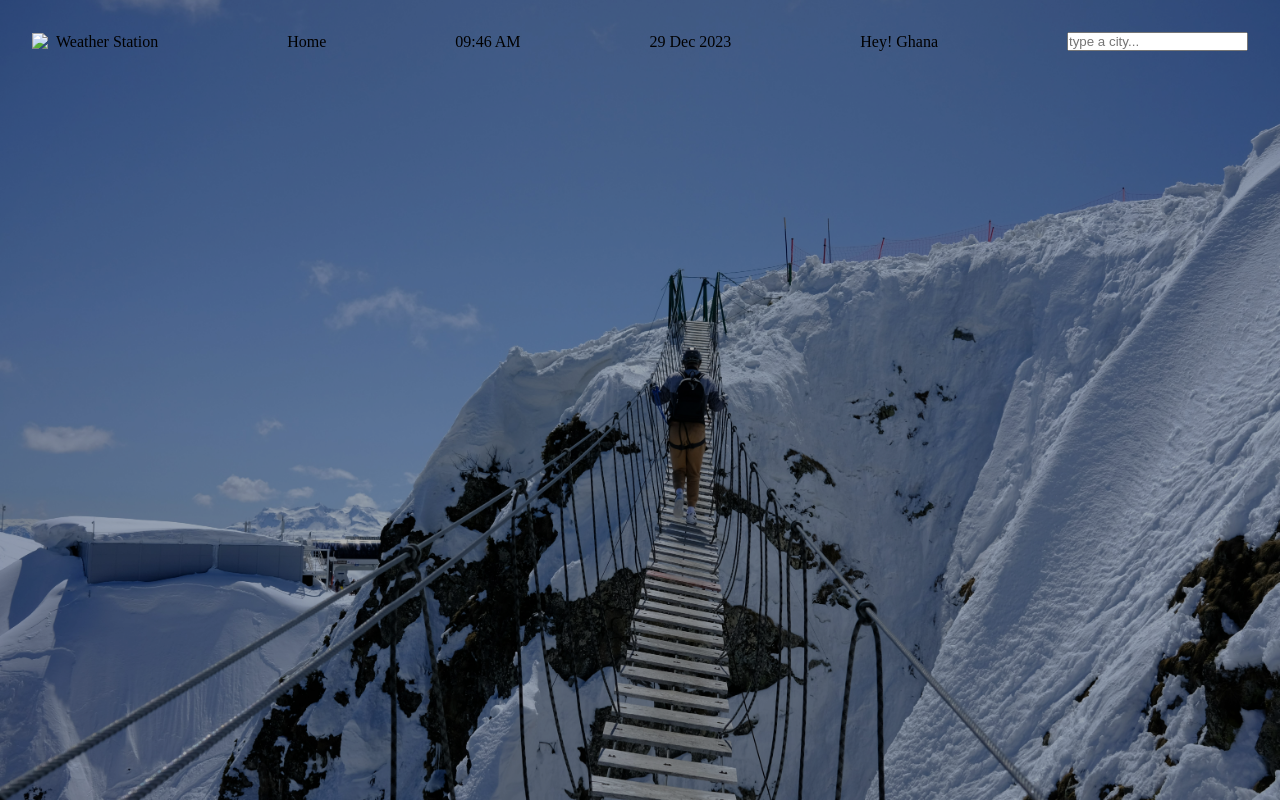
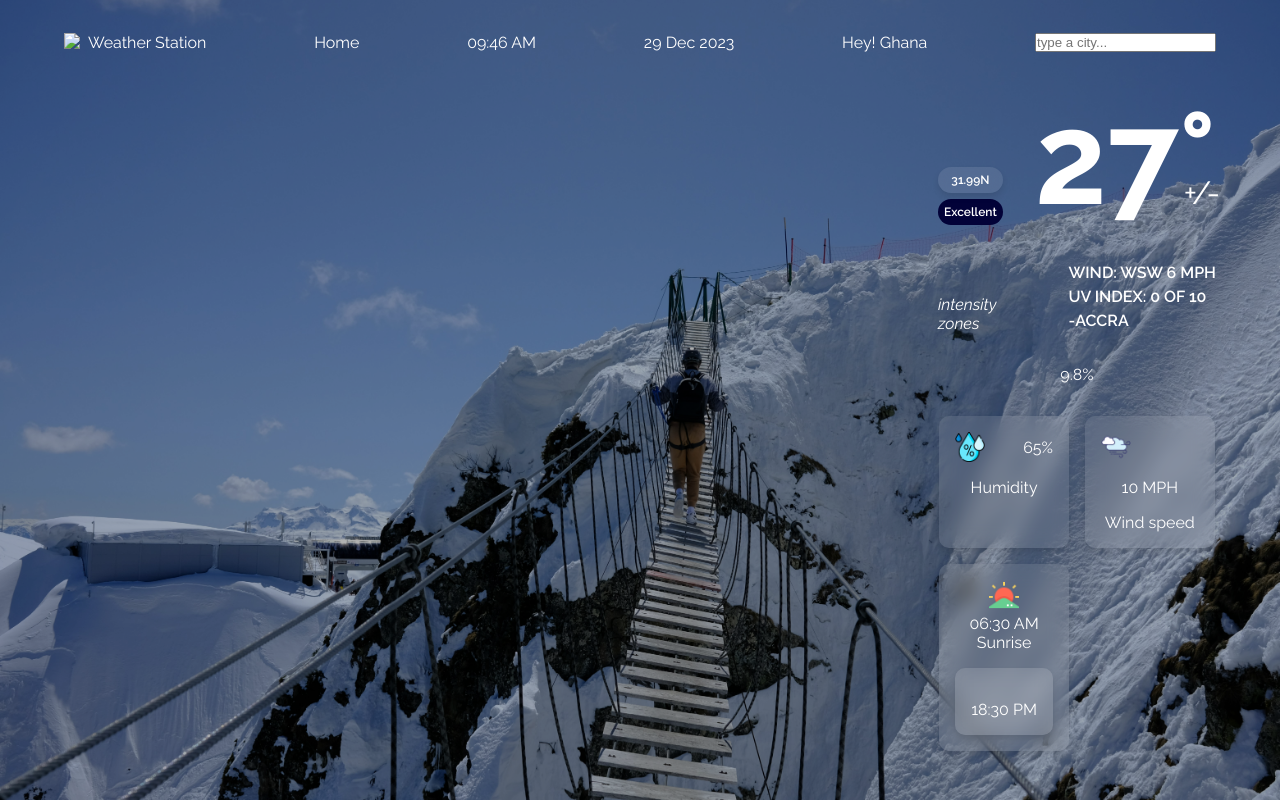
Before and after one commit to albert-bagyo/WIEM, a Flask app: template templates/index.html in a window 1280 px wide. Run offline with Flask 3, Linux system fonts and the light colour scheme; the template is opened without the code that fills it, so the values that code supplies are empty; some libraries are stand-ins or nearby versions.

Commit message:
add major weather conditions

```diff
--- a/static/styles.css
+++ b/static/styles.css
@@ -17,6 +17,9 @@ body {
     box-shadow: inset 0 0 0 2000px rgba(0, 0, 0, 0.3);
     width: 100%;
     height: 100vh;
+    font-family: 'Raleway', sans-serif;
+    padding: 0 4em;
+    color: #fff;
 }
 
 .nav--bar {
@@ -24,10 +27,149 @@ body {
     display: flex;
     justify-content: space-between;
     align-items: center;
-    padding: 2em;
+    padding: 2em 0;
 }
 
 .logo {
     display: flex;
     gap: .5em;
 }
+
+.content {
+    width: 100%;
+    display: flex;
+    justify-content: space-between;
+    align-items: center;
+}
+
+.content .content-right {
+    display: flex;
+    flex-direction: column;
+    gap: 2em;
+}
+
+.weather--data {
+    display: flex;
+    flex-direction: column;
+    gap: 1em;
+}
+
+.temp--condition {
+    display: flex;
+    align-items: baseline;
+    gap: 2em;
+}
+
+.temp--condition .condition{
+    position: relative;
+    top: -20px;
+}
+
+.temp--condition .condition p {
+    border-radius: 20px;
+    text-align: center;
+    padding: .5em;
+    font-size: .75rem;
+    font-weight: 600;
+}
+
+.temp--condition .condition p:first-child {
+    background-color: rgba(255, 255, 255, 0.1);
+    backdrop-filter: blur(10px);
+    box-shadow: 0 4px 6px rgba(0, 0, 0, 0.1);
+    margin-bottom: .5em;
+}
+
+.temp--condition .condition p:last-child {
+    background-color: rgb(2, 2, 56);
+    /* padding: .5em; */
+}
+
+.weather--details {
+    display: flex;
+    align-items: baseline;
+    gap: 4.5em;
+
+}
+
+.weather--details .intensity {
+    align-self: flex-end;
+}
+
+.temperature {
+    display: flex;
+    align-items: baseline;
+}
+
+.temperature h1 {
+    font-size: 8em;
+}
+
+.temperature span {
+    font-size: 2em;
+    font-weight: normal;
+    letter-spacing: -5px;
+    margin-left: -1em;
+}
+
+.description p {
+    font-weight: 600;
+    font-size: 1rem;
+    line-height: 1.5;
+}
+
+.other-weather-info {
+    display: flex;
+    flex-direction: column;
+    gap: 2em;
+    justify-content: space-between;
+    align-items: center;
+}
+
+.other-weather-info .weather-type {
+    display: flex;
+    gap: 2em;
+    justify-content: space-between;
+    align-items: center;
+}
+
+.icons {
+    display: flex;
+    flex-direction: column;
+    gap: 1em;
+    background-color: rgba(255, 255, 255, 0.1);
+    backdrop-filter: blur(10px);
+    box-shadow: 0 4px 6px rgba(0, 0, 0, 0.1);
+    border-radius: 20px;
+}
+
+.info {
+    display: grid;
+    grid-template-columns: 1fr 1fr;
+    grid-template-rows: auto auto;
+    gap: 1em;
+}
+
+.card {
+    background-color: rgba(255, 255, 255, 0.1);
+    backdrop-filter: blur(10px);
+    box-shadow: 0 4px 6px rgba(0, 0, 0, 0.1);
+    /* padding: .7em; */
+    border-radius: 10px;
+    text-align: center;
+    padding: 1em;
+    display: flex;
+    flex-direction: column;
+    gap: 1em;
+}
+
+.card--flex {
+    display: flex;
+    justify-content: space-between;
+    align-items: center;
+    gap: .5em;
+}
+
+.weather--icons {
+    width: 30px;
+}
--- a/templates/index.html
+++ b/templates/index.html
@@ -1,13 +1,16 @@
 <!DOCTYPE html>
 <html lang="en">
 <head>
+    <link rel="stylesheet" href="https://cdnjs.cloudflare.com/ajax/libs/font-awesome/6.6.0/css/all.min.css" integrity="sha512-Kc323vGBEqzTmouAECnVceyQqyqdsSiqLQISBL29aUW4U/M7pSPA/gEUZQqv1cwx4OnYxTxve5UMg5GT6L4JJg==" crossorigin="anonymous" referrerpolicy="no-referrer" />
+    <link rel="preconnect" href="https://fonts.googleapis.com">
+    <link rel="preconnect" href="https://fonts.gstatic.com" crossorigin>
+    <link href="https://fonts.googleapis.com/css2?family=Raleway:ital,wght@0,100..900;1,100..900&display=swap" rel="stylesheet">
     <link rel="stylesheet" href="{{ url_for('static', filename='styles.css')}}">
     <meta charset="UTF-8">
     <meta name="viewport" content="width=device-width, initial-scale=1.0">
     <title>WIEM</title>
 </head>
 <body>
-    <!-- <img src="{{ url_for('static', filename='images/test.jpg') }}" class="image" /> -->
     <nav class="nav--bar">
         <div class="logo">
             <img src="#"/>
@@ -29,5 +32,68 @@
             <input type="search" placeholder="type a city...">
         </div>
     </nav>
+    <section class="content">
+        <section class="content-left">
+
+        </section>
+        <section class="content-right">
+            <div class="weather--data">
+                <div class="temp--condition">
+                    <div class="condition">
+                        <p>31.99N</p>
+                        <p>Excellent</p>
+                    </div>
+                    <div class="temperature">
+                        <h1>27°</h1>
+                        <span>+/-</span>
+                    </div>
+                </div>
+                <div class="weather--details">
+                    <div class="intensity">
+                        <p><em>intensity</em></p>
+                        <p><em>zones</em></p>
+                    </div>
+                    <div class="description">
+                        <p>WIND: WSW 6 MPH</p>
+                        <p>UV INDEX: 0 OF 10</p>
+                        <p>-ACCRA</p>
+                    </div>
+                </div>
+            </div>
+            <div class="other-weather-info">
+                <div class="temp--percent">
+                        <i></i>
+                        <p>9.8%</p>
+                </div>
+                <div class="weather-type">
+                    <div class="info">
+                        <div class=" card humidity">
+                            <div class="card--flex">
+                                <img src="{{ url_for('static', filename='images/humidity.png') }}" alt="humidity" class="weather--icons"/>
+                                <p>65%</p>
+                            </div>
+                            <p>Humidity</p>
+                        </div>
+                        <div class="card wind-speed">
+                            <img src="{{ url_for('static', filename='images/wind.png') }}" alt="wind speed" class="weather--icons"/>
+                            <p>10 MPH</p>
+                            <p>Wind speed</p>
+                        </div>
+                        <div class="card sunrise-sunset">
+                            <div class="sunrise">
+                                <img src="{{ url_for('static', filename='images/sun.png') }}" alt="sun image" class="weather--icons"/>
+                                <p>06:30 AM</p>
+                                <p>Sunrise</p>
+                            </div>
+                            <div class="card sunset">
+                                <i></i>
+                                <p>18:30 PM</p>
+                            </div>
+                        </div>
+                    </div>
+                </div>
+            </div>
+        </section>
+    </section>
 </body>
 </html>
```
Also changed, not shown: static/images/air-flow.png (added), static/images/code.jpeg (deleted), static/images/humidity.png (added), static/images/sun.png (added), static/images/sunburn.png (added), static/images/weather.png (added), static/images/wind.png (added).
